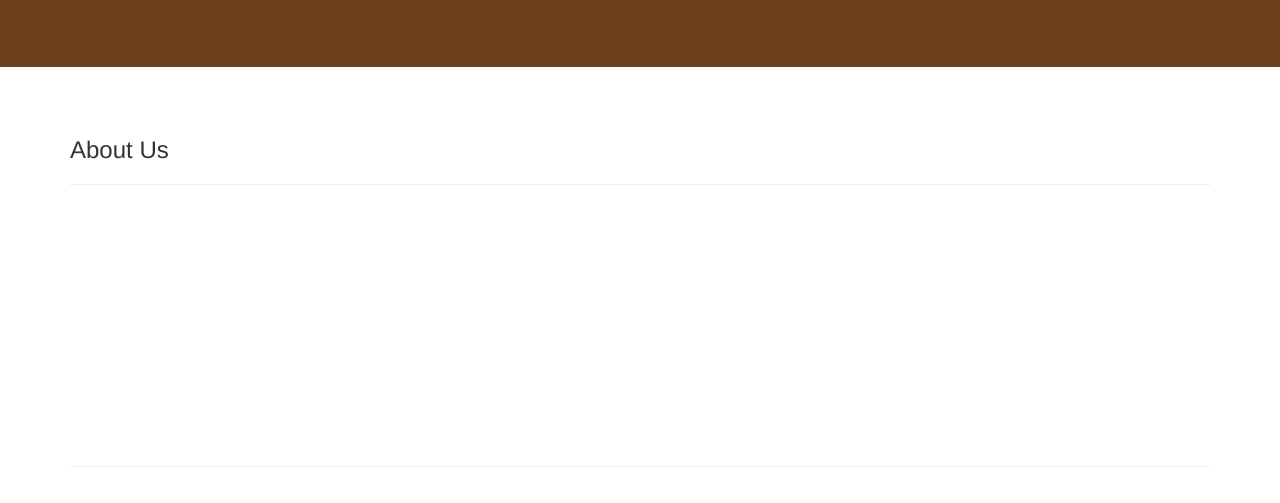
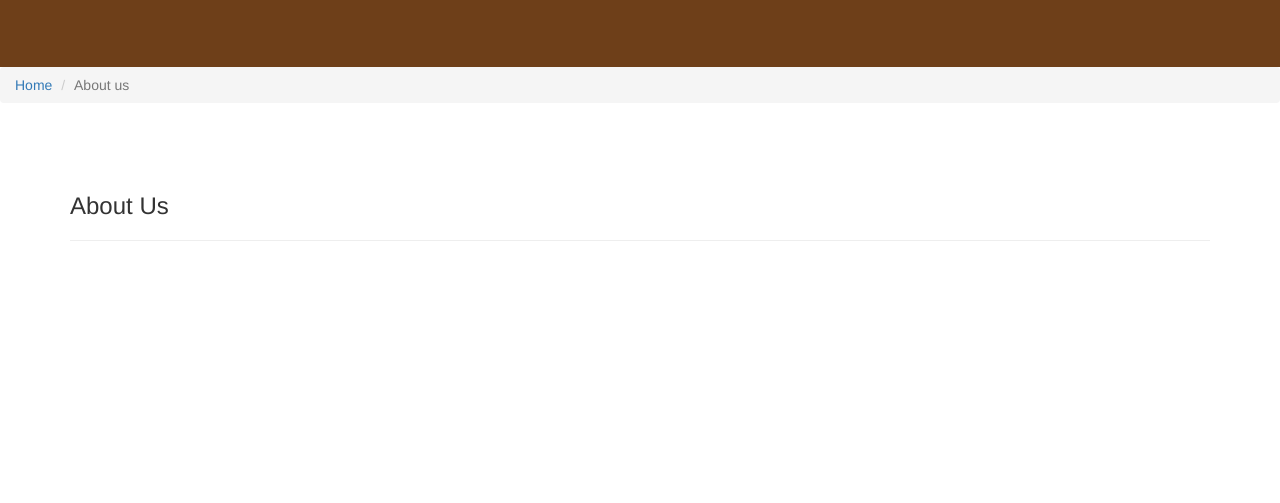
Before and after one commit to aggeliki1997/lechocolat, a plain HTML site: page aboutus.html in a window 1280 px wide. Shown: the part 297-800 px from the top of the page. Drawn offline with nearby package versions, Linux system fonts and the light colour scheme.

Commit message:
"Navbar and Breadcrumbs"

```diff
--- a/aboutus.html
+++ b/aboutus.html
@@ -27,7 +27,12 @@
             </div>
         </div>
     </header>
-
+    <nav aria-label="breadcrumb">
+        <ol class="breadcrumb">
+          <li class="breadcrumb-item"><a href="./index.html">Home</a></li>
+          <li class="breadcrumb-item active" aria-current="page">About us</li>
+        </ol>
+      </nav>
     <div class="container">
         <div class="row row-content">
             <div class="col-12">
--- a/css/style.css
+++ b/css/style.css
@@ -31,3 +31,5 @@
             .bg-light {
                 background-color: #dbb08d !important;
             }
+
+            body{ padding:50px 0px 0px 0px; z-index:0; }
```
